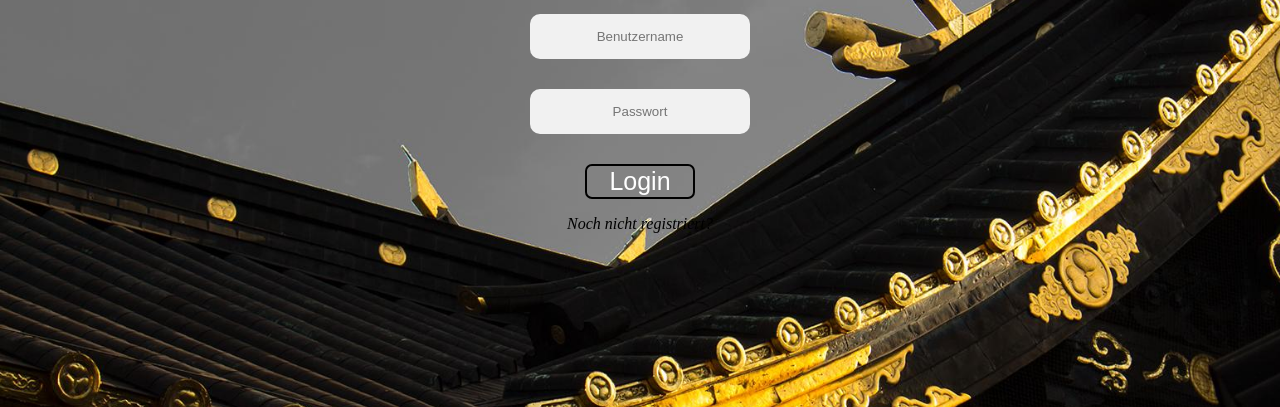
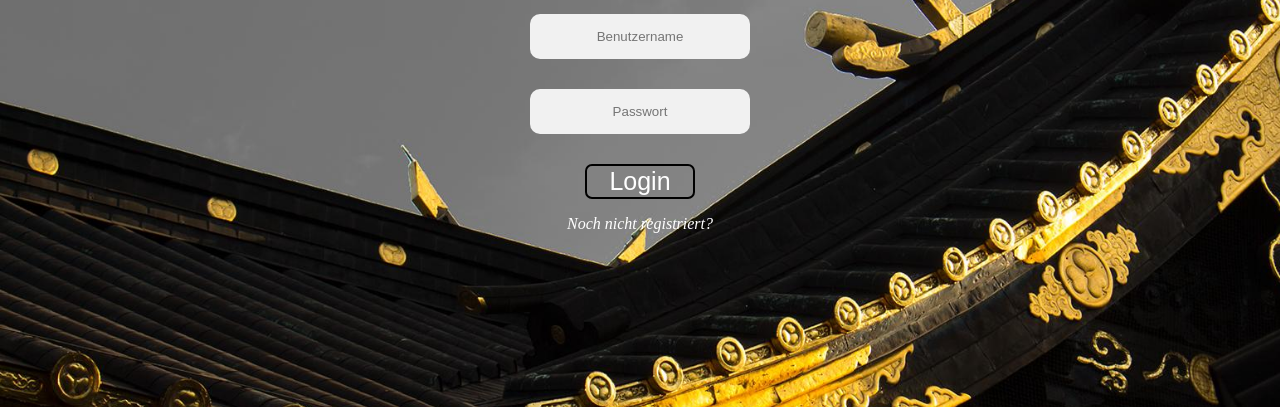
Before and after one commit to Nano5x/Medienbibliothek, a PHP site: page /login.php in a window 1280 px wide. Shown: the part 219-626 px from the top of the page. Run offline with PHP 8.4, Linux system fonts and the light colour scheme.

Commit message:
Update loginstyle.css

```diff
--- a/styles/loginstyle.css
+++ b/styles/loginstyle.css
@@ -57,9 +57,9 @@ h1  {
 	opacity: 1;
 }
 
-a {
+i, a {
     text-decoration: none;
-    color: black;
+    color: #FFFFFF;
 }
 
 input[type=text], input[type=password] {
```
